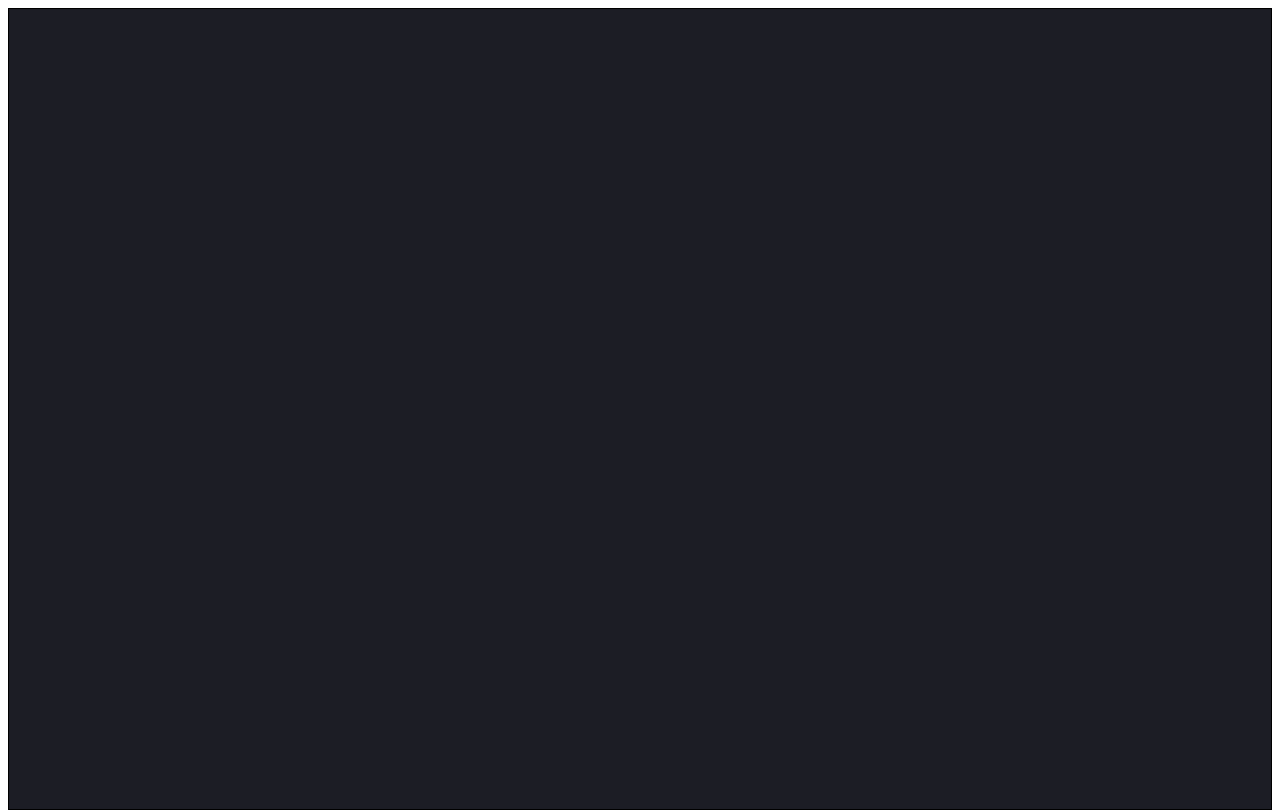
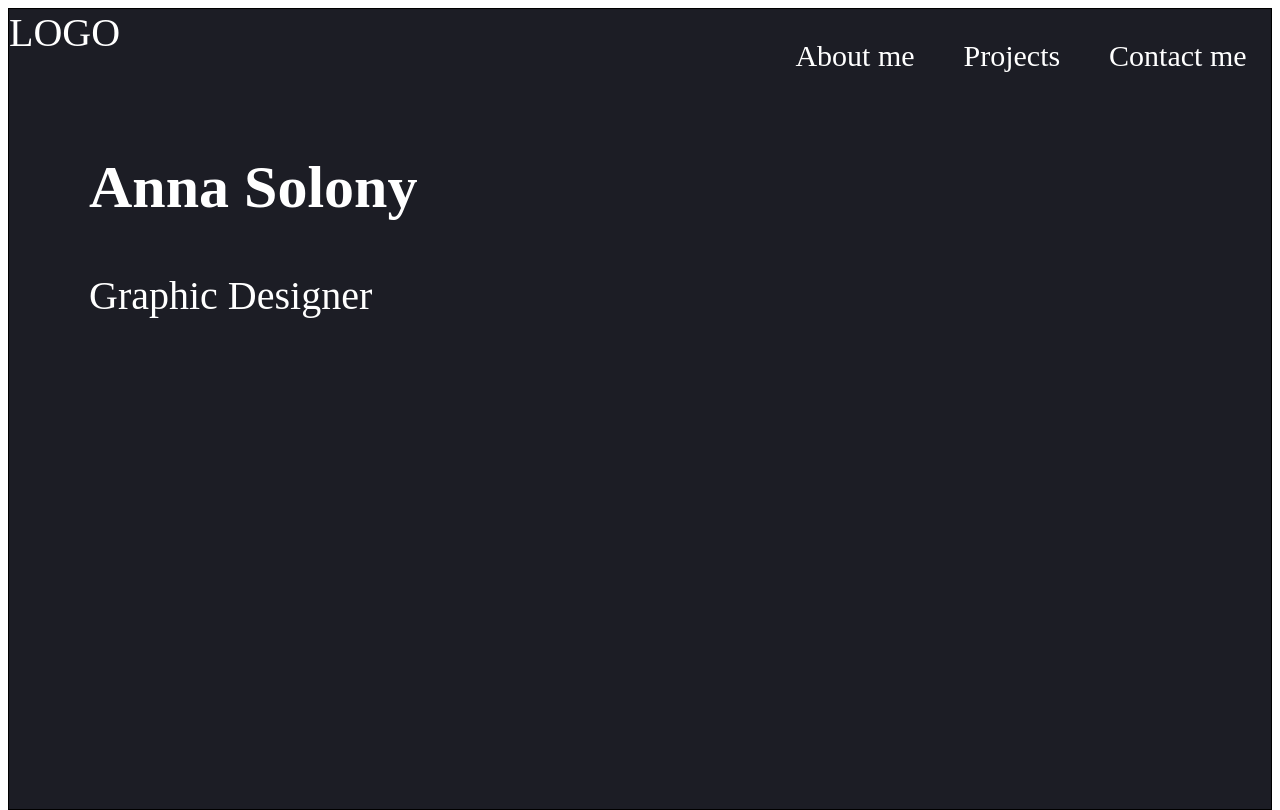
Before and after one commit to nicksolony/simple_site, a plain HTML site: page index.html in a window 1280 px wide. Shown: the top 810 px of the page. Drawn offline with Linux system fonts and the light colour scheme.

Commit message:
added navbar

```diff
--- a/index.html
+++ b/index.html
@@ -7,7 +7,20 @@
     <title>Anna Solony - Portfolio Website</title>
 </head>
 <body>
-    <section class="header"></section>
+    <section class="header">
+        <nav>
+            <div>LOGO</div>
+            <ul>
+                <li>About me</li>
+                <li>Projects</li>
+                <li>Contact me</li>
+            </ul>
+        </nav>
+        <div class="description">
+            <h1>Anna Solony</h1>
+            <p>Graphic Designer</p>
+        </div>
+    </section>
     <section></section>
     <section></section>
     <footer></footer>
--- a/style.css
+++ b/style.css
@@ -7,9 +7,33 @@ section {
 .header {
     background-color: #1c1d25;
     height: 100vh;
+    color: white;
+    font-size: 40px;
 }
 
 footer {
     height: 500px;
     background-color: black;
 }
+
+nav {
+    display: flex;
+    justify-content: space-between;
+}
+
+ul {
+    display: flex;
+    list-style-type: none;
+    width: 500px;
+    justify-content: space-around;
+    font-size: 30px;
+}
+
+li {
+    /* width:200px; */
+    text-decoration: none;
+}
+
+.description {
+    margin-left: 80px;
+}
```
